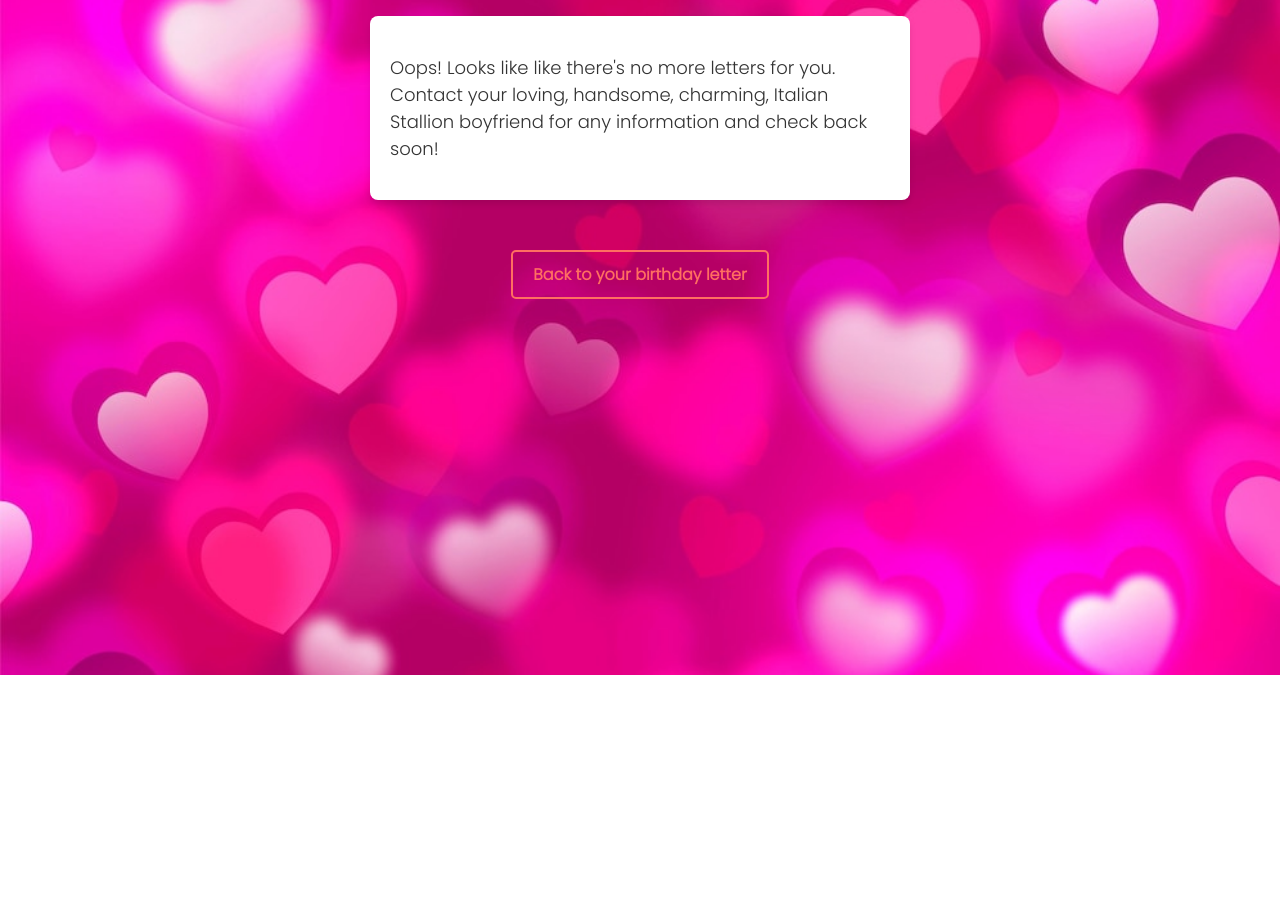
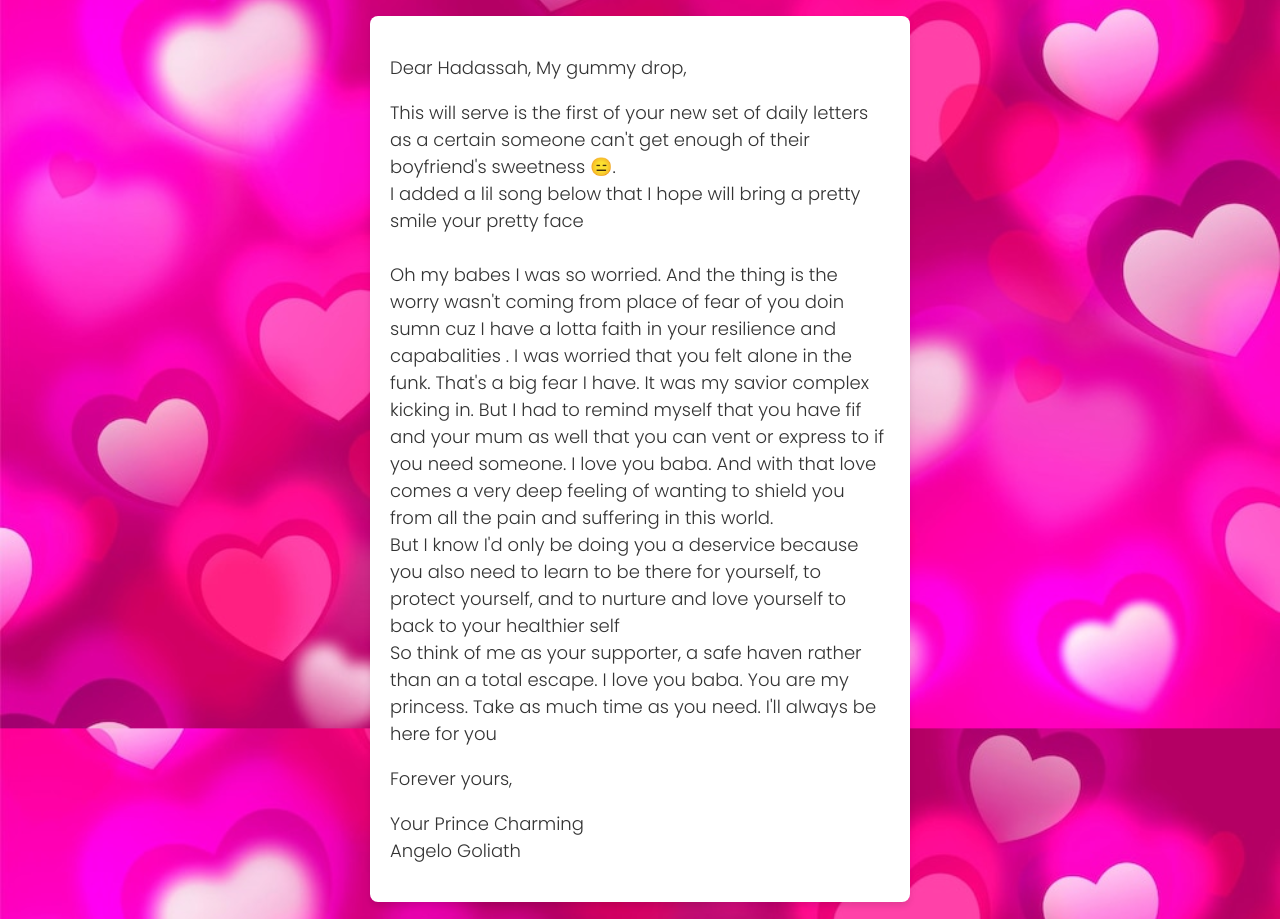
Before and after one commit to Angelo-C137/birthday_project, a plain HTML site: page daily.html in a window 1280 px wide. Shown: the part 125-1044 px from the top of the page. Before the commit the page ends 800 px from the top, so only its background shows below. Drawn offline with Linux system fonts and the light colour scheme.

Commit message:
Update daily.html

```diff
--- a/daily.html
+++ b/daily.html
@@ -45,8 +45,13 @@
     }
     a:hover {
       color: #ff41a1;
-      background-color: #ff6f61;
+      background-color: #0004ff;
       border-color: #ff41a1;
+    }
+    audio {
+      display: block;
+      margin: 20px auto;
+      max-width: 90%;
     }
   </style>
 </head>
@@ -58,33 +63,92 @@
     Loading your love letter...
   </div>
 
-  <a href="index.html">Back to your birthday letter</a>
+  <!-- Audio player below the daily letter -->
+  <audio id="daily_audio" controls>
+    <source id="audio_source" src="" type="audio/mpeg">
+    Your browser does not support the audio element.
+  </audio>
+
+  <a href="main.html">Back to your birthday letter</a>
 
   <script>
+
     // Object to store daily love letters
     const dailyLetters = {
       Sunday: `
-        <p>Oops! Looks like like there's no more letters for you. Contact your loving, handsome, charming, Italian Stallion boyfriend for any information and check back soon!</p>
+        <p>Dear Hadassah, Spiritual Warrior</p>
+        <p>Verse of the day, Romans 15:13: "May the God of hope fill you with all joy and peace as you trust in Him". Hope baba, Hope. We can't live without it.
+          Hope in God, Hope in a better future is was drives us to wake up every morning. I mean God sent his only son to Earth to be sacrificed to save us. In the hopes that we humans,
+          his children will to what lengths he's willing to go far us. I have hope in you baba. And I have hope in us. I hope you had a blessed Sunday</p>
+        <p>Love always,</p>
+        <p>Yo man, Yo man, Yo mans<br>Angelo Goliath</p>
       `,
       Monday: `
-        <p>Oops! Looks like like there's no more letters for you. Contact your loving, handsome, charming, Italian Stallion boyfriend for any information and check back soon!</p>
+        <p>Dear Hadassah, Miss Independant </p>
+        <p>If you think I'm grumpy in the morning you should see me on a Monday morning. These are the mornings I contemplate whether school or this job is worth it. But I eeventually get up.
+          Cuz that's what adults do, Yay. Anyway baba Happy Birhtday!!! I know your birthday is over but ion care it's your birthday and today is all about you. I love you my princess. And I'll
+          always always love you</p>
+        <p>With love,</p>
+        <p>Your Loving boyfrined<br>Angelo Goliath</p>
       `,
       Tuesday: `
-        <p>Oops! Looks like like there's no more letters for you. Contact your loving, handsome, charming, Italian Stallion boyfriend for any information and check back soon!</p>
+        <p>Dear Hadassah, My gummy drop,</p>
+        <p>This will serve is the first of your new set of daily letters as a certain someone can't get enough of their boyfriend's sweetness &#128529. <br>
+          I added a lil song below that I hope will bring a pretty smile your pretty face<br><br>
+          Oh my babes I was so worried. And the thing is the worry wasn't coming from place of fear of you doin sumn cuz I have a lotta faith in your resilience and capabalities
+          . I was worried that you felt alone in the funk. That's a big fear I have. It was my savior complex kicking in. But I had to remind myself that you have fif and your mum as well that you can vent or express to
+          if you need someone. I love you baba. And with that love comes a very deep feeling of wanting to shield you from all the pain and suffering in this world. <br>
+          But I know I'd only be doing you a deservice because you also need to learn to be there for yourself, to protect yourself, and to nurture and love yourself to back to your healthier self
+          <br>So think of me as your supporter, a safe haven rather than an a total escape. I love you baba. You are my princess. Take as much time as you need. I'll always be here for you</p>
+        <p>Forever yours,</p>
+        <p>Your Prince Charming<br>Angelo Goliath</p>
       `,
       Wednesday: `
-        <p>Oops! Looks like like there's no more letters for you. Contact your loving, handsome, charming, Italian Stallion boyfriend for any information and check back soon!</p>
+        <p>Dear Hadassah, Princess</p>
+        <p>I bet you loved that lil song yesterday didn't you, hehehe. I don't lnow if I old you but I had a dream we were in our early 40s. There were a bunch of kids running around in the house.
+          Some of the were birthed by you. Most were foster kids. But all of them were our kids. I think we went to the university graduation of the kids. There were so many of us as a family we even got a cuple of looks.
+          But you didn't care one bit. Because changing a kid's life was way more important than public perception of you. I feel like it's more of a premonition than a dream. Because that's what me and my babes are working towards. <br>
+          And I know I lot of people might think I'm crazy for wanting to do these things along with you. But I'm not crazy. You just make... Un Poco Loco</p>
+        <p>With all my love,</p>
+        <p>Your Prince Charming<br>Angelo Goliath</p>
       `,
       Thursday: `
-        <p>Oops! Looks like like there's no more letters for you. Contact your loving, handsome, charming, Italian Stallion boyfriend for any information and check back soon!</p>
+        <p>Dear Hadassah, bun bun</p>
+        <p>You know if I could I'd want to make everyday your birthday. Just imagine it baba, everyday going out or eating out celebrating yo birthday with braai vleis or a nice potjie
+           with a lekka chocolate caramel cake. I prolly sound crazy but I'm just crazy bout the most wonderfull girl in the world. I hope you enjoyed your day baba. Dream about me. <br><br>
+           Here's a song that reminds me of one of my favorite nights on Earth with the most beautiful girl in the world from my favorite character in one of her favorite movies.</p>
+        <p>Yours always,</p>
+        <p>Your Prince Charming<br>Angelo Goliath</p>
       `,
       Friday: `
-        <p>Oops! Looks like like there's no more letters for you. Contact your loving, handsome, charming, Italian Stallion boyfriend for any information and check back soon!</p>
+        <p>Dear Hadassah, My Smile Keeper</p>
+        <p>I don't know why but I have the urge to prank you. I think annoying you mhight be one of my love languages lol. Plus you and fif need to feel my vengeance. I already have a couple of blueprints laid out.
+          They're a bit scary tho and I'm worried you and fif might get a heart attack. Don't worry there's no snakes (maybe). But there will most likely be ghosts... yes... ghost. MUHAHAHAHA <br><br>
+          Here's one of those song that remind of the times we'd cuddle after making love</p>
+        <p>Love always,</p>
+        <p>Your Very Weird Possibly Neurodivergent Boo<br>Angelo Goliath</p>
       `,
       Saturday: `
-        <p>Oops! Looks like like there's no more letters for you. Contact your loving, handsome, charming, Italian Stallion boyfriend for any information and check back soon!</p>
+        <p>Dear Hadassah, My Baby Mama</p>
+        <p>I saw that thing you reposted where that lady talks about if she's succeeding in one area of her life it means she's sacrificing another part of her life. That resonated with me a lot cuz
+           I'm always concerned about getting my shit together not knowing having yo shit together doesn't look the same way it does in my head. This relationship is one part I'm not sacricing tho cuz I will
+           see you walk the isle (and not cry) and have yo babies before I leave this Earth</p>
+        <p>With all my love,</p>
+        <p>Your Future Hubby<br>Angelo Goliath</p>
       `
     };
+
+    // Object that'll store daily songs
+    const dailySongs = {
+      Sunday: "hope.mp3",
+      Monday: "rain.mp3",
+      Tuesday: "can.mp3",
+      Wednesday: "Poco.mp3",
+      Thursday: "king.mp3",
+      Friday: "finesse.mp3",
+      Saturday: "endless.mp3",
+
+    }
 
     // Get the current day of the week
     const today = new Date().toLocaleString("en-US", { weekday: "long" });
@@ -92,6 +156,13 @@
     // Display the corresponding love letter for the day
     const letterDiv = document.getElementById("letter");
     letterDiv.innerHTML = dailyLetters[today];
+
+    // The audio for the song
+    const audioElement = document.getElementById("daily_audio");
+    const audioSource = document.getElementById("audio_source");
+    audioSource.src = dailySongs[today];
+    audioElement.load();
+
   </script>
 </body>
 </html>
```
